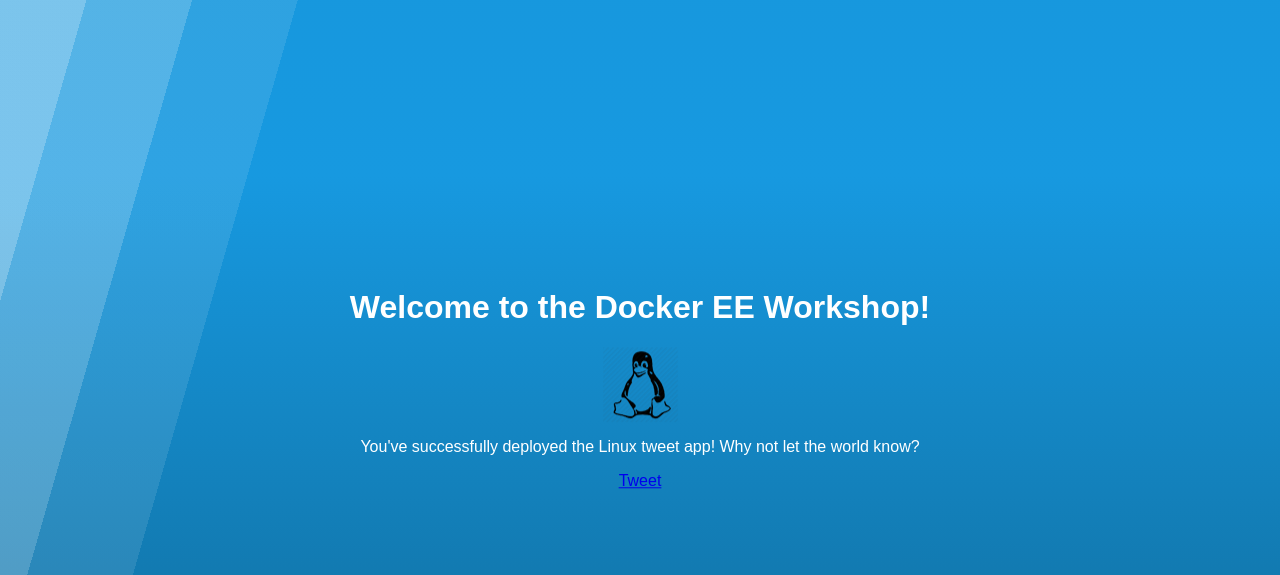
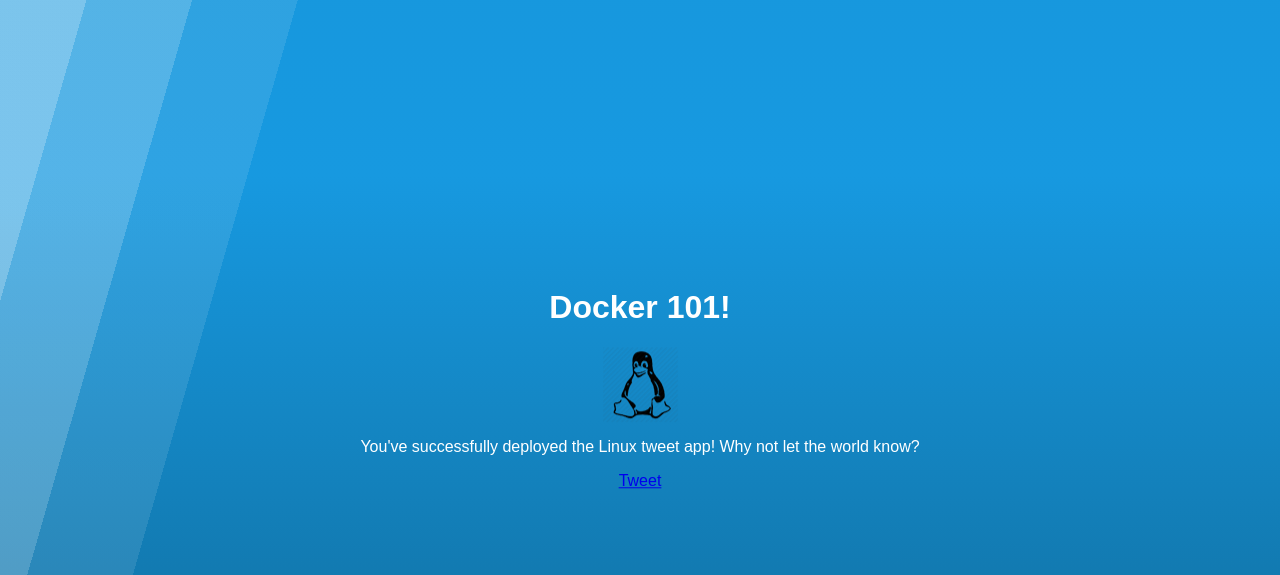
Before and after one commit to mikegcoleman/docker101-linux, a plain HTML site: page linux_tweet_app/index.html in a window 1280 px wide. Shown: the part 225-800 px from the top of the page. Drawn offline with Linux system fonts and the light colour scheme.

Commit message:
updated guide

```diff
--- a/linux_tweet_app/index.html
+++ b/linux_tweet_app/index.html
@@ -30,7 +30,7 @@
        <img src=https://www.docker.com/sites/all/themes/docker/assets/images/brand-full.svg width=20%></img>
 
        <div class="inner">
-            <center><h1>Welcome to the Docker EE Workshop!</h1></center>
+            <center><h1>Docker 101!</h1></center>
 
 <center><img src="./linux.png"></img><P>
 
```
Also changed, not shown: linux_tweet_app/index-new.html (+1 -1 lines), 3 other files.
